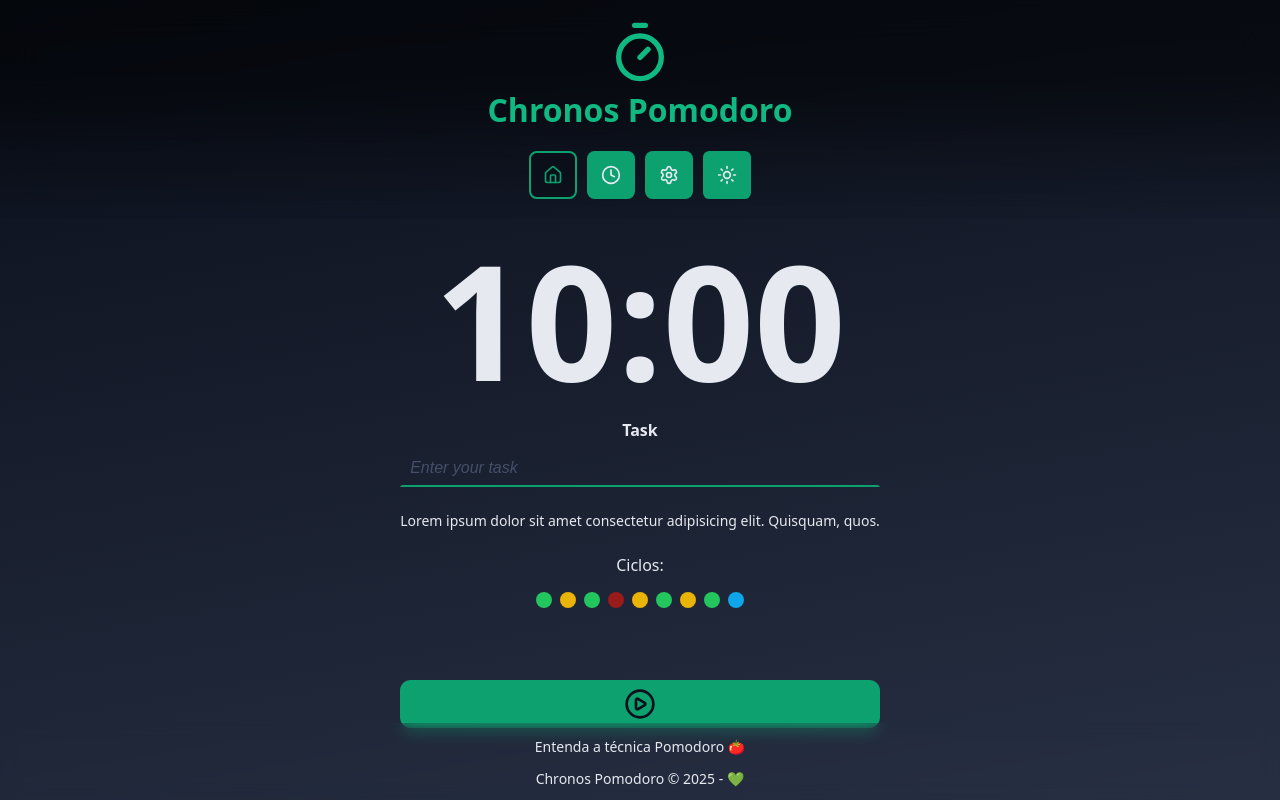
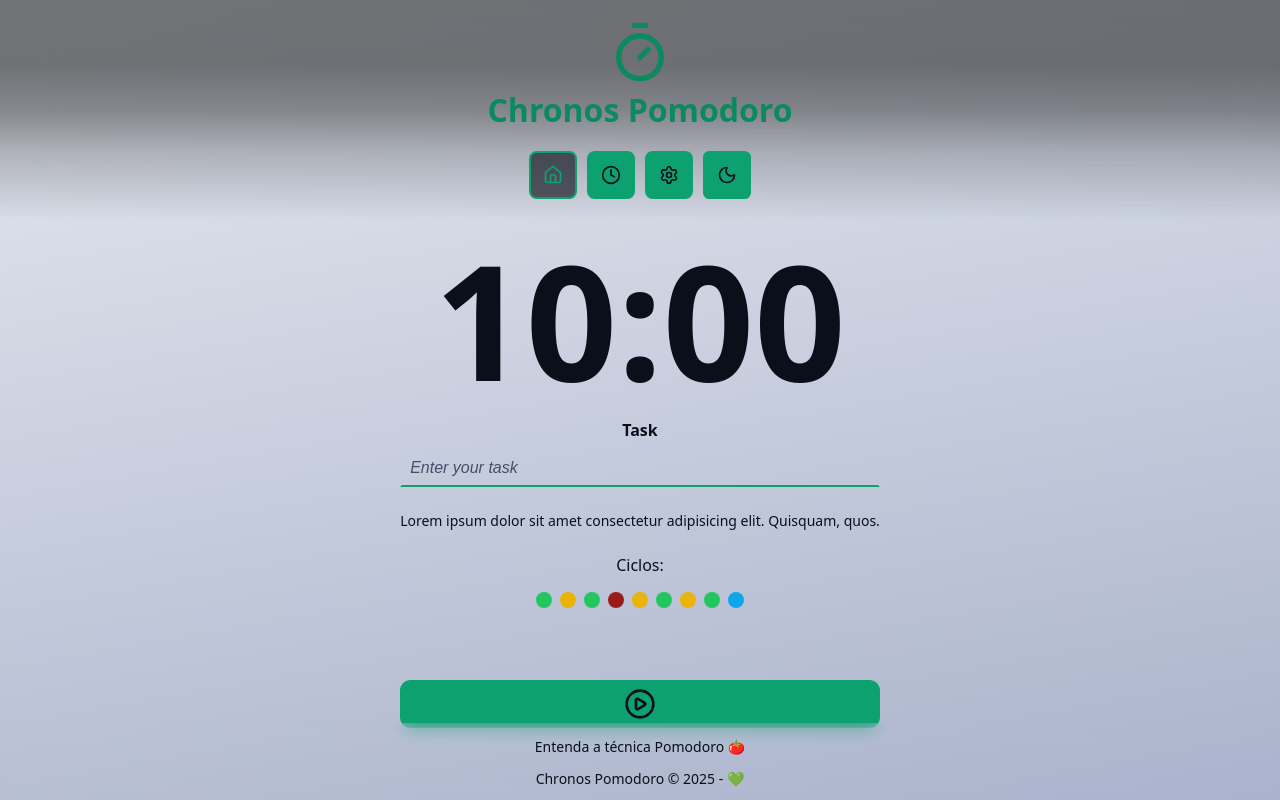
Before and after one commit to StealthWorm/chronos-pomodoro, a React (Vite) app: page / in a window 1280 px wide. Built offline with nearby package versions, Linux system fonts and the light colour scheme.

Commit message:
refactor: fix theme toggle fucntionalities

```diff
--- a/index.html
+++ b/index.html
@@ -1,8 +1,21 @@
 <!doctype html>
-<html lang="en">
+<html lang="pt-BR" data-theme="dark">
   <head>
     <meta charset="UTF-8" />
-    <link rel="icon" type="image/svg+xml" href="/vite.svg" />
+    <link
+      rel="icon"
+      type="image/png"
+      href="/images/favicon/favicon-96x96.png"
+      sizes="96x96" />
+
+    <link rel="icon" type="image/svg+xml" href="/images/favicon/favicon.svg" />
+    <link rel="icon" type="image/png" href="/images/favicon/favicon.png" />
+
+    <link rel="shortcut icon" href="/images/favicon/favicon.ico" />
+    <link
+      rel="apple-touch-icon"
+      sizes="180x180"
+      href="/images/favicon/apple-touch-icon.png" />
     <meta name="viewport" content="width=device-width, initial-scale=1.0" />
     <title>Chronos Pomodoro</title>
   </head>
--- a/src/layouts/DefaultLayout/index.tsx
+++ b/src/layouts/DefaultLayout/index.tsx
@@ -1,6 +1,6 @@
 import { TimerIcon, Clock, Settings, HomeIcon, Sun, Moon } from "lucide-react";
 import { Link, Outlet, useLocation } from "react-router-dom";
-import { useState } from "react";
+import { use, useEffect, useState } from "react";
 import { useDocumentTitle } from "../../hooks/useDocumentTitle";
 import { Heading } from "../../components/Heading";
 import { Footer } from "../../components/Footer";
@@ -8,21 +8,28 @@ import styles from "./styles.module.css";
 import { Navbar } from "../../components/Navbar";
 import { Logo } from "../../components/Logo";
 
+type AvailableThemes = "dark" | "light";
+
 export function DefaultLayout() {
   useDocumentTitle()
   const location = useLocation();
-  const [currentTheme, setCurrentTheme] = useState(localStorage.getItem("theme") || "light");
+  const [currentTheme, setCurrentTheme] = useState<AvailableThemes>(localStorage.getItem("theme") as AvailableThemes || "dark");
 
-  function handleThemeToggle() {
-    const currentTheme = localStorage.getItem("theme");
-    if (currentTheme === "light") {
-      localStorage.setItem("theme", "dark");
-      setCurrentTheme("dark");
-    } else {
-      localStorage.setItem("theme", "light");
-      setCurrentTheme("light");
-    }
+  function handleThemeToggle(e: React.MouseEvent<HTMLButtonElement, MouseEvent>) {
+    e.preventDefault();
+
+    setCurrentTheme((prevTheme) => {
+      return prevTheme === "dark" ? "light" : "dark";
+    });
   }
+
+  useEffect(() => {
+    const currentTheme = localStorage.getItem("theme") as AvailableThemes;
+    const nextTheme = currentTheme === "dark" ? "light" : "dark";
+
+    document.documentElement.setAttribute("data-theme", nextTheme);
+    localStorage.setItem("theme", nextTheme);
+  }, [currentTheme]);
 
   return (
     <div className={styles.container}>
@@ -33,6 +40,7 @@ export function DefaultLayout() {
             to="/"
             className={`${styles.link} ${location.pathname === "/" ? styles.active : ""}`}
             title="Home"
+            aria-label="Ir para Home"
           >
             <HomeIcon size={20} />
           </Link>
@@ -40,6 +48,7 @@ export function DefaultLayout() {
             to="/history"
             className={`${styles.link} ${location.pathname === "/history" ? styles.active : ""}`}
             title="History"
+            aria-label="Ir para Histórico"
           >
             <Clock size={20} />
           </Link>
@@ -47,12 +56,21 @@ export function DefaultLayout() {
             to="/settings"
             className={`${styles.link} ${location.pathname === "/settings" ? styles.active : ""}`}
             title="Settings"
+            aria-label="Ir para Configurações"
           >
             <Settings size={20} />
           </Link>
 
-          <button className={styles.themeToggle} title="Toggle theme" onClick={handleThemeToggle}>
-            {currentTheme === "light" ? <Sun size={20} /> : <Moon size={20} />}
+          <button
+            className={styles.themeToggle}
+            title="Toggle theme"
+            onClick={(e) => handleThemeToggle(e)}
+            aria-label="Mudar tema"
+          >
+            {currentTheme === "light"
+              ? <Sun size={20} />
+              : <Moon size={20} />
+            }
           </button>
         </Navbar>
       </Heading>
--- a/src/layouts/DefaultLayout/styles.module.css
+++ b/src/layouts/DefaultLayout/styles.module.css
@@ -24,6 +24,7 @@
   color: var(--text-default);
   transition: all 0.4s ease-in-out;
   backdrop-filter: blur(10px);
+  cursor: pointer;
 }
 
 .link:hover,
--- a/src/styles/global.css
+++ b/src/styles/global.css
@@ -18,6 +18,7 @@ body {
     Oxygen, Ubuntu, Cantarell, 'Open Sans', 'Helvetica Neue', sans-serif;
   font-size: 1.6rem; /* 16px */
   color: var(--text-default);
+  transition: all 0.5s ease-in-out;
 }
 
 ::-webkit-scrollbar {
--- a/src/styles/theme.css
+++ b/src/styles/theme.css
@@ -36,6 +36,28 @@
   --text-disabled: #aab3cc;
 }
 
+:root[data-theme='light'] {
+  /* Tons de Cinza Invertidos */
+  --gray-100: #0a0f1a; /* Cinza mais escuro */
+  --gray-200: #181f2e;
+  --gray-300: #272f43;
+  --gray-400: #363d56;
+  --gray-500: #454f6a;
+  --gray-600: #555f7d;
+  --gray-700: #aab3cc;
+  --gray-800: #cdd3e1;
+  --gray-900: #e6e9f0; /* Fundo principal claro */
+
+  --text-default: #0a0f1a; /* Texto principal no modo claro */
+  --text-muted: #272f43; /* Texto menos importante */
+
+  --link-color: #0b8a60;
+  --link-hover: #065f46;
+
+  --toastify-text-color-light: #e6e9f0;
+  --toastify-text-color-dark: #e6e9f0;
+}
+
 body {
   background-color: var(--secondary-color);
 }
```
